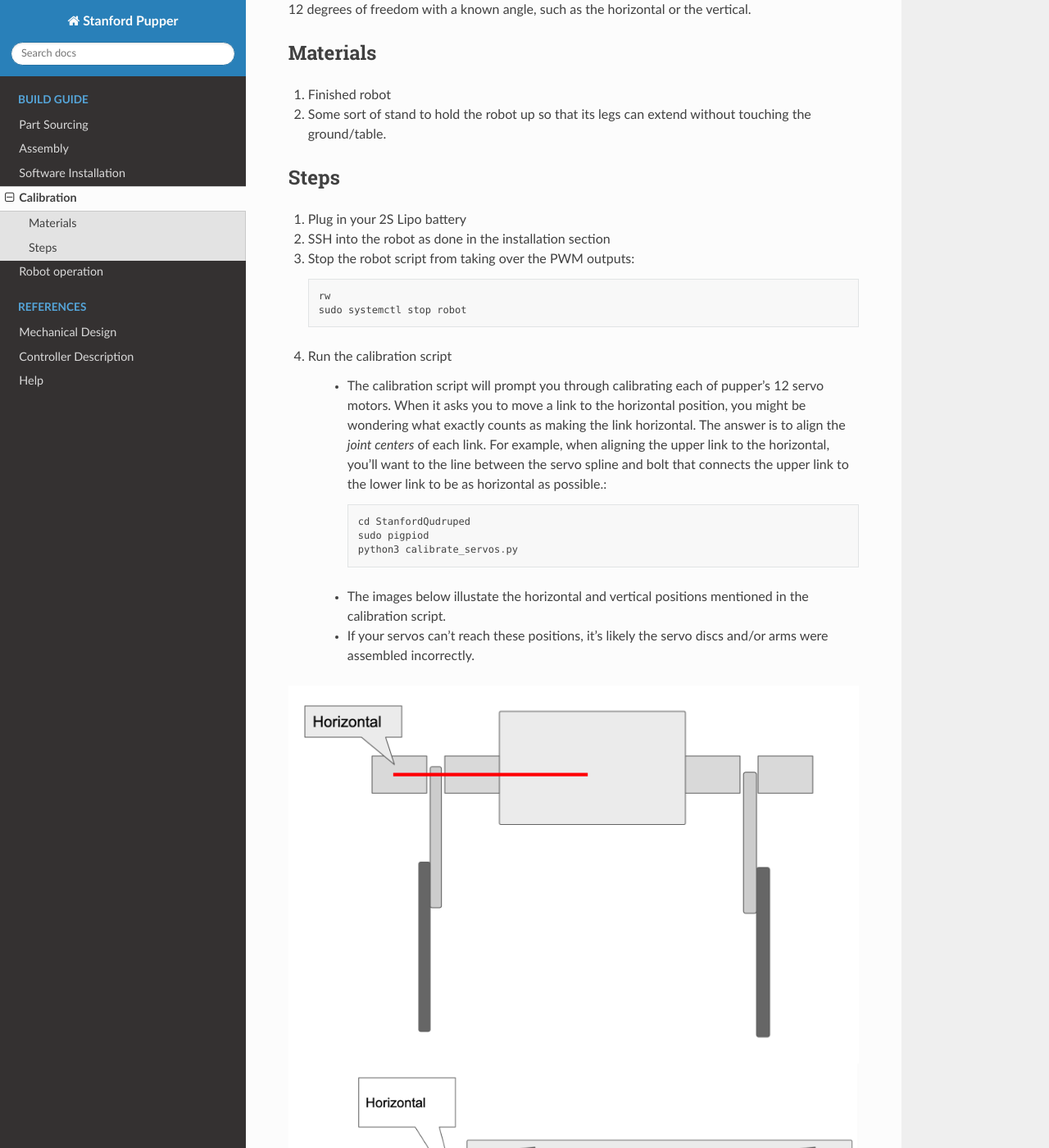
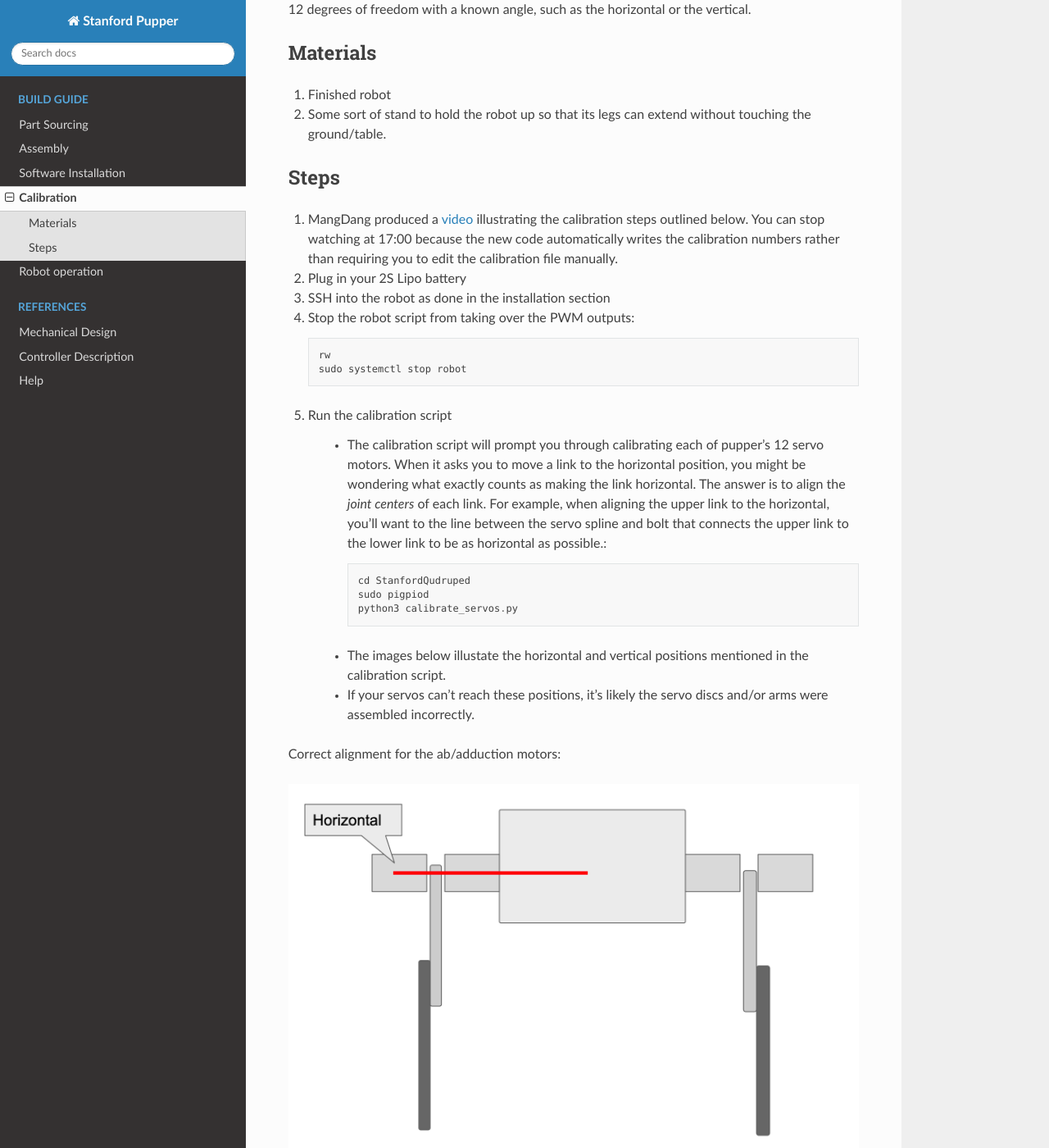
Before and after one commit to stanfordroboticsclub/Pupper, a Sphinx documentation site: the page built from docs/guide/calibration.rst, in a window 1280 px wide and 1400 px high, scrolled down 232 px. Shown: the whole window at 82% size. Built offline with Sphinx 7.4.7 and the Read the Docs theme 2.0.0, drawn with Linux system fonts in a browser that asks for light colours; some of the changed text lies outside the part shown.

Commit message:
update calibration diagrams

```diff
--- a/docs/guide/calibration.rst
+++ b/docs/guide/calibration.rst
@@ -11,6 +11,7 @@ Materials
 
 Steps
 ------
+#. MangDang produced a `video <https://youtu.be/4bmYi6F7OBs>`_ illustrating the calibration steps outlined below. You can stop watching at 17:00 because the new code automatically writes the calibration numbers rather than requiring you to edit the calibration file manually.
 #. Plug in your 2S Lipo battery
 #. SSH into the robot as done in the installation section
 #. Stop the robot script from taking over the PWM outputs::
@@ -29,12 +30,20 @@ Steps
     * The images below illustate the horizontal and vertical positions mentioned in the calibration script.
     * If your servos can't reach these positions, it's likely the servo discs and/or arms were assembled incorrectly.
 
+Correct alignment for the ab/adduction motors:
+
 .. image:: ../_static/front_calibration.png
     :align: center
 
-.. image:: ../_static/side_calibration.png
+Correct alignment for the upper link:
+
+.. image:: ../_static/upper_link_calibration.png
     :align: center
 
+Correct alignment for the lower link:
+
+.. image:: ../_static/lower_link_calibration.png
+    :align: center
 
 #. Re-enable the robot script::
 
```
Also changed, not shown: docs/_static/lower_link_calibration.png (added), docs/_static/upper_link_calibration.png (added).
